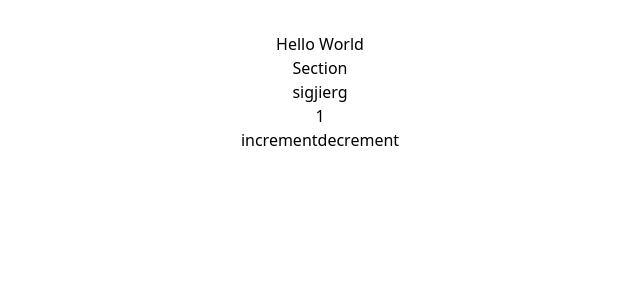
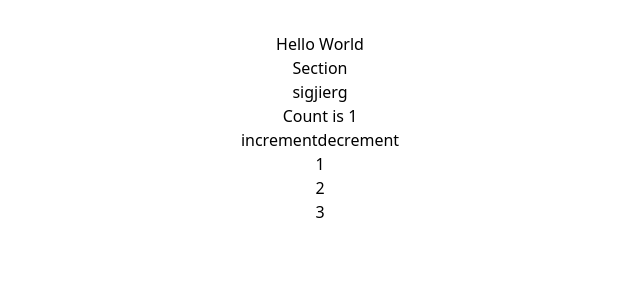
Before and after one commit to PlatenPrime/react-typescript-hub, a React (Vite) app: page / in a window 1280 px wide. Shown: the top 300 px of the page, without its empty margins (320-960 px from the left). Built offline with nearby package versions, Linux system fonts and the light colour scheme.

Commit message:
03.06.2024

```diff
--- a/src/tutorials/DaveGray/Typescript/12.ReactStart/Index.tsx
+++ b/src/tutorials/DaveGray/Typescript/12.ReactStart/Index.tsx
@@ -3,19 +3,32 @@ import React from 'react'
 import Heading from './components/Heading'
 import Section from './components/Section'
 import Counter from './components/Counter'
+import List from './components/List'
 
+import { useState } from 'react'
 
 
 
 
 export default function Index() {
+
+
+const [count, setCount] = useState<number>(1)
+
+
+
     return (
         <>
             <Heading title="Hello World" />
             <Section title="Section">
                 sigjierg
             </Section>
-            <Counter />
+            <Counter  setCount={setCount}>Count is {count}</Counter>
+            <List
+            items={[1, 2, 3]}
+            render={item => <div
+            className="bg-gradient-to-r from-green-400 to-blue-500 hover:from-pink-500 hover:to-yellow-500"
+            >{item}</div>} />
 
         </>
     )
--- a/src/tutorials/DaveGray/Typescript/12.ReactStart/components/Counter.tsx
+++ b/src/tutorials/DaveGray/Typescript/12.ReactStart/components/Counter.tsx
@@ -1,14 +1,29 @@
-import { useState } from 'react'
-
-export default function Counter() {
+import { ReactNode } from "react"
 
 
-    const [count, setCount] = useState<number>(1)
+type CounterProps = {
+    setCount: React.Dispatch<React.SetStateAction<number>>
+    children: ReactNode
+}
+
+
+
+
+
+export default function Counter(
+    {
+        setCount,
+        children
+    }: CounterProps
+) {
+
+
+
 
 
     return (
         <>
-            <h1>{count}</h1>
+            <h1>{children}</h1>
 
             <button
                 onClick={() => setCount(prev => prev + 1)}>
--- /dev/null
+++ b/src/tutorials/DaveGray/Typescript/12.ReactStart/components/List.tsx
@@ -0,0 +1,26 @@
+import { ReactNode } from 'react'
+
+
+interface ListProps<T> {
+    items: T[],
+    render: (item: T) => ReactNode
+
+}
+
+
+
+
+
+export default function List<T,>(
+    {
+        items, render
+    }: ListProps<T>
+) {
+    return (
+        <ul>
+            {items.map((item, index) => (
+                <li key={index}>{render(item)}</li>
+            ))}
+        </ul>
+    )
+}
```
